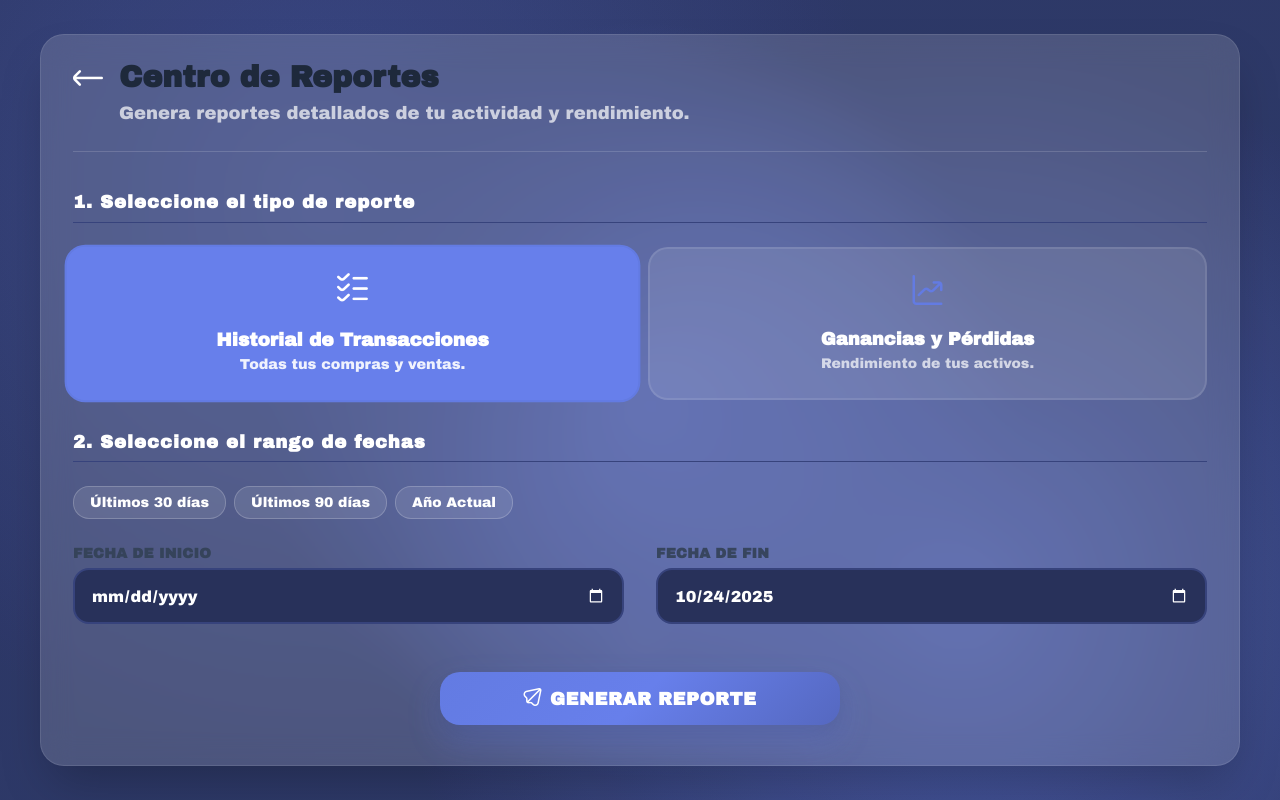
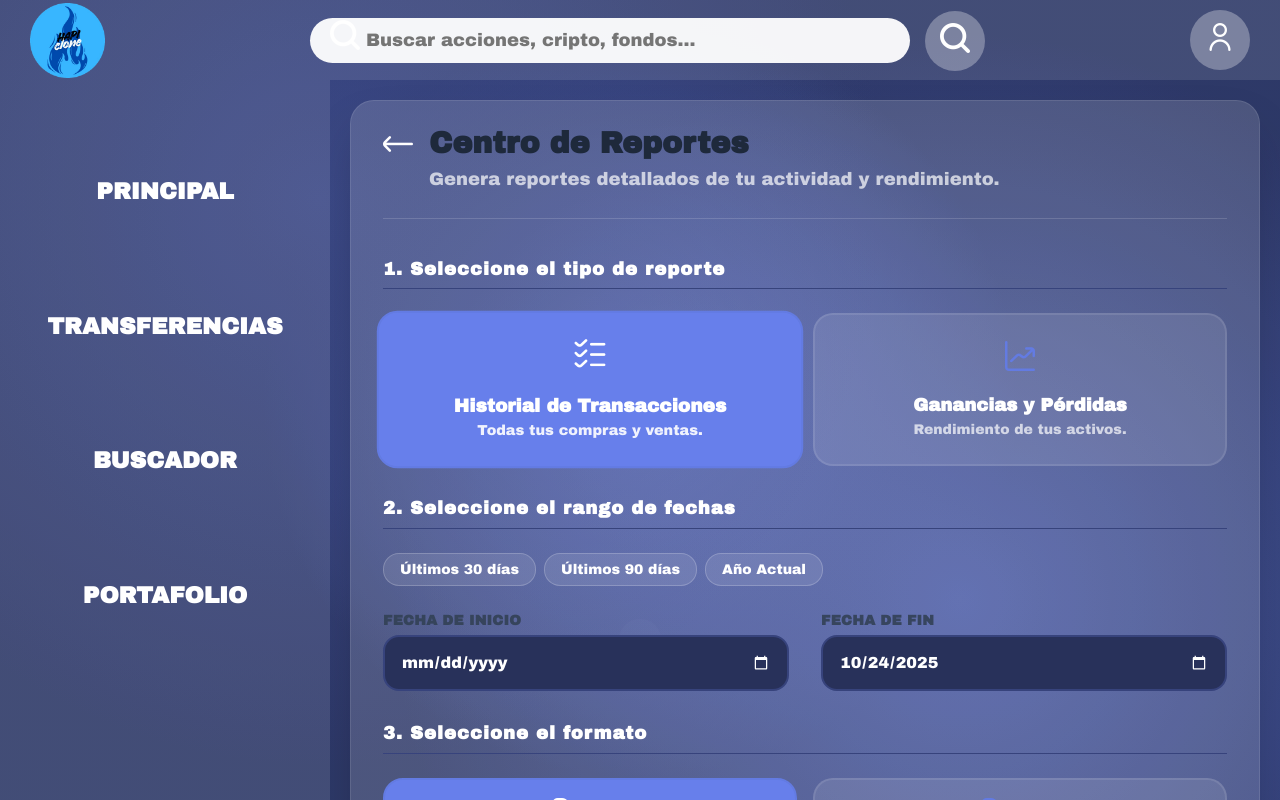
Before and after one commit to FranzFQ/hapi_page_proyect, a React (Vite) app in the folder fronted/: page /reports in a window 1280 px wide. Built offline with nearby package versions, Linux system fonts and the light colour scheme.

Commit message:
feat: Update reports page

```diff
--- a/fronted/src/pages/ReportsPage.jsx
+++ b/fronted/src/pages/ReportsPage.jsx
@@ -1,124 +1,22 @@
-import React, { useState } from 'react';
-import { useNavigate } from 'react-router-dom';
-import '../style/ReportsPage.css';
+import React from 'react';
+import Header from '../user-components/Header';
+import Sidebar from '../user-components/Sidebar';
+import ReportForm from '../user-components/ReportForm.jsx';
+import '../style/UserGlobal.css';
+import '../style/UserHome.css';
 import '../style/SettingsPage.css';
 
 export default function ReportsPage() {
-  const navigate = useNavigate();
-  const [reportType, setReportType] = useState('transactions');
-  const [fileFormat, setFileFormat] = useState('PDF');
-  const [startDate, setStartDate] = useState('');
-  const [endDate, setEndDate] = useState(new Date().toISOString().split('T')[0]);
-  const [error, setError] = useState('');
-
-  const setDateRange = (days) => {
-    const end = new Date();
-    const start = new Date();
-    start.setDate(end.getDate() - days);
-
-    setEndDate(end.toISOString().split('T')[0]);
-    setStartDate(start.toISOString().split('T')[0]);
-    setError('');
-  };
-
-  const setDateYear = () => {
-    const end = new Date();
-    const start = new Date(end.getFullYear(), 0, 1);
-
-    setEndDate(end.toISOString().split('T')[0]);
-    setStartDate(start.toISOString().split('T')[0]);
-    setError('');
-  };
-
-  const handleSubmit = (e) => {
-    e.preventDefault();
-    if (!startDate || !endDate) {
-      setError('Debes seleccionar un rango de fechas válido.');
-      return;
-    }
-    setError('');
-    alert(`Simulación: Generando reporte de ${reportType} en formato ${fileFormat} (Desde ${startDate} hasta ${endDate}). Revisa tu correo.`);
-  };
-
   return (
-    <div className="settings-page-background">
-      <div className="reports-page-wrapper">
-        <div className="reports-container">
-          <div className="reports-header">
-            <button onClick={() => navigate('/settings')} className="back-button" title="Volver a inicio">
-              <i className="fi fi-rr-arrow-left"></i>
-            </button>
-            <div className="header-text">
-              <h2>Centro de Reportes</h2>
-              <p>Genera reportes detallados de tu actividad y rendimiento.</p>
-            </div>
+    <div className="dashboard-container fade-in">
+      <Header />
+      <div className="main-content">
+        <Sidebar />
+        <main className="center-content">
+          <div className="reports-page-wrapper">
+            <ReportForm />
           </div>
-
-          <form className="reports-form" onSubmit={handleSubmit}>
-
-            <div className="report-step">
-              <h3 className="form-section-title">1. Seleccione el tipo de reporte</h3>
-              <div className="report-type-grid">
-                <div
-                  className={`report-type-card ${reportType === 'transactions' ? 'selected' : ''}`}
-                  onClick={() => setReportType('transactions')}
-                >
-                  <i className="fi fi-rr-list-check"></i>
-                  <span>Historial de Transacciones</span>
-                  <small>Todas tus compras y ventas.</small>
-                </div>
-                <div
-                  className={`report-type-card ${reportType === 'pnl' ? 'selected' : ''}`}
-                  onClick={() => setReportType('pnl')}
-                >
-                  <i className="fi fi-rr-chart-line-up"></i>
-                  <span>Ganancias y Pérdidas</span>
-                  <small>Rendimiento de tus activos.</small>
-                </div>
-              </div>
-            </div>
-
-            <div className="report-step">
-              <h3 className="form-section-title">2. Seleccione el rango de fechas</h3>
-              <div className="date-quick-select">
-                <button type="button" className="date-quick-btn" onClick={() => setDateRange(30)}>Últimos 30 días</button>
-                <button type="button" className="date-quick-btn" onClick={() => setDateRange(90)}>Últimos 90 días</button>
-                <button type="button" className="date-quick-btn" onClick={() => setDateYear()}>Año Actual</button>
-              </div>
-              <div className="date-range-group">
-                <div className="form-group-date">
-                  <label htmlFor="startDate" className="form-label">Fecha de Inicio</label>
-                  <input
-                    type="date"
-                    id="startDate"
-                    className="form-input-date"
-                    value={startDate}
-                    onChange={(e) => setStartDate(e.target.value)}
-                  />
-                </div>
-                <div className="form-group-date">
-                  <label htmlFor="endDate" className="form-label">Fecha de Fin</label>
-                  <input
-                    type="date"
-                    id="endDate"
-                    className="form-input-date"
-                    value={endDate}
-                    onChange={(e) => setEndDate(e.target.value)}
-                  />
-                </div>
-              </div>
-            </div>
-
-            {error && <span className="error-message">{error}</span>}
-
-            <div className="reports-actions">
-              <button type="submit" className="btn btn-primary">
-                <i className="fi fi-rr-paper-plane"></i>
-                Generar Reporte
-              </button>
-            </div>
-          </form>
-        </div>
+        </main>
       </div>
     </div>
   );
--- /dev/null
+++ b/fronted/src/user-components/ReportForm.jsx
@@ -0,0 +1,148 @@
+import React, { useState } from 'react';
+import { useNavigate } from 'react-router-dom';
+import '../style/ReportsPage.css';
+
+export default function ReportForm() {
+  const navigate = useNavigate();
+  const [reportType, setReportType] = useState('transactions');
+  const [fileFormat, setFileFormat] = useState('PDF');
+  const [startDate, setStartDate] = useState('');
+  const [endDate, setEndDate] = useState(new Date().toISOString().split('T')[0]);
+  const [error, setError] = useState('');
+
+  const setDateRange = (days) => {
+    const end = new Date();
+    const start = new Date();
+    start.setDate(end.getDate() - days);
+
+    setEndDate(end.toISOString().split('T')[0]);
+    setStartDate(start.toISOString().split('T')[0]);
+    setError('');
+  };
+
+  const setDateYear = () => {
+    const end = new Date();
+    const start = new Date(end.getFullYear(), 0, 1);
+
+    setEndDate(end.toISOString().split('T')[0]);
+    setStartDate(start.toISOString().split('T')[0]);
+    setError('');
+  };
+
+  const handleSubmit = (e) => {
+    e.preventDefault();
+    if (!startDate || !endDate) {
+      setError('Debes seleccionar un rango de fechas válido.');
+      return;
+    }
+    setError('');
+    alert(`Simulación: Generando reporte de ${reportType} en formato ${fileFormat} (Desde ${startDate} hasta ${endDate}). Revisa tu correo.`);
+  };
+
+  return (
+    <div className="reports-container">
+      <div className="reports-header">
+        <button onClick={() => navigate('/home')} className="back-button" title="Volver a inicio">
+          <i className="fi fi-rr-arrow-left"></i>
+        </button>
+        <div className="header-text">
+          <h2>Centro de Reportes</h2>
+          <p>Genera reportes detallados de tu actividad y rendimiento.</p>
+        </div>
+      </div>
+
+      <form className="reports-form" onSubmit={handleSubmit}>
+
+        <div className="report-step">
+          <h3 className="form-section-title">1. Seleccione el tipo de reporte</h3>
+          <div className="report-type-grid">
+            <div
+              className={`report-type-card ${reportType === 'transactions' ? 'selected' : ''}`}
+              onClick={() => setReportType('transactions')}
+            >
+              <i className="fi fi-rr-list-check"></i>
+              <span>Historial de Transacciones</span>
+              <small>Todas tus compras y ventas.</small>
+            </div>
+            <div
+              className={`report-type-card ${reportType === 'pnl' ? 'selected' : ''}`}
+              onClick={() => setReportType('pnl')}
+            >
+              <i className="fi fi-rr-chart-line-up"></i>
+              <span>Ganancias y Pérdidas</span>
+              <small>Rendimiento de tus activos.</small>
+            </div>
+          </div>
+        </div>
+
+        <div className="report-step">
+          <h3 className="form-section-title">2. Seleccione el rango de fechas</h3>
+          <div className="date-quick-select">
+            <button type="button" className="date-quick-btn" onClick={() => setDateRange(30)}>Últimos 30 días</button>
+            <button type="button" className="date-quick-btn" onClick={() => setDateRange(90)}>Últimos 90 días</button>
+            <button type="button" className="date-quick-btn" onClick={() => setDateYear()}>Año Actual</button>
+          </div>
+          <div className="date-range-group">
+            <div className="form-group-date">
+              <label htmlFor="startDate" className="form-label">Fecha de Inicio</label>
+              <input
+                type="date"
+                id="startDate"
+                className="form-input-date"
+                value={startDate}
+                onChange={(e) => setStartDate(e.target.value)}
+              />
+            </div>
+            <div className="form-group-date">
+              <label htmlFor="endDate" className="form-label">Fecha de Fin</label>
+              <input
+                type="date"
+                id="endDate"
+                className="form-input-date"
+                value={endDate}
+                onChange={(e) => setEndDate(e.target.value)}
+              />
+            </div>
+          </div>
+        </div>
+
+        <div className="report-step">
+          <h3 className="form-section-title">3. Seleccione el formato</h3>
+          <div className="format-select-group">
+            <label className={`format-radio ${fileFormat === 'PDF' ? 'selected' : ''}`}>
+              <input
+                type="radio"
+                name="format"
+                value="PDF"
+                checked={fileFormat === 'PDF'}
+                onChange={() => setFileFormat('PDF')}
+              />
+              <i className="fi fi-rr-file-pdf"></i>
+              <span>PDF</span>
+            </label>
+            <label className={`format-radio ${fileFormat === 'CSV' ? 'selected' : ''}`}>
+              <input
+                type="radio"
+                name="format"
+                value="CSV"
+                checked={fileFormat === 'CSV'}
+                onChange={() => setFileFormat('CSV')}
+              />
+              <i className="fi fi-rr-file-csv"></i>
+              <span>CSV</span>
+            </label>
+          </div>
+        </div>
+
+        {error && <span className="error-message">{error}</span>}
+
+        <div className="reports-actions">
+          <button type="submit" className="btn btn-primary">
+            <i className="fi fi-rr-download"></i>
+            Generar Reporte
+          </button>
+        </div>
+      </form>
+    </div>
+  );
+}
```
